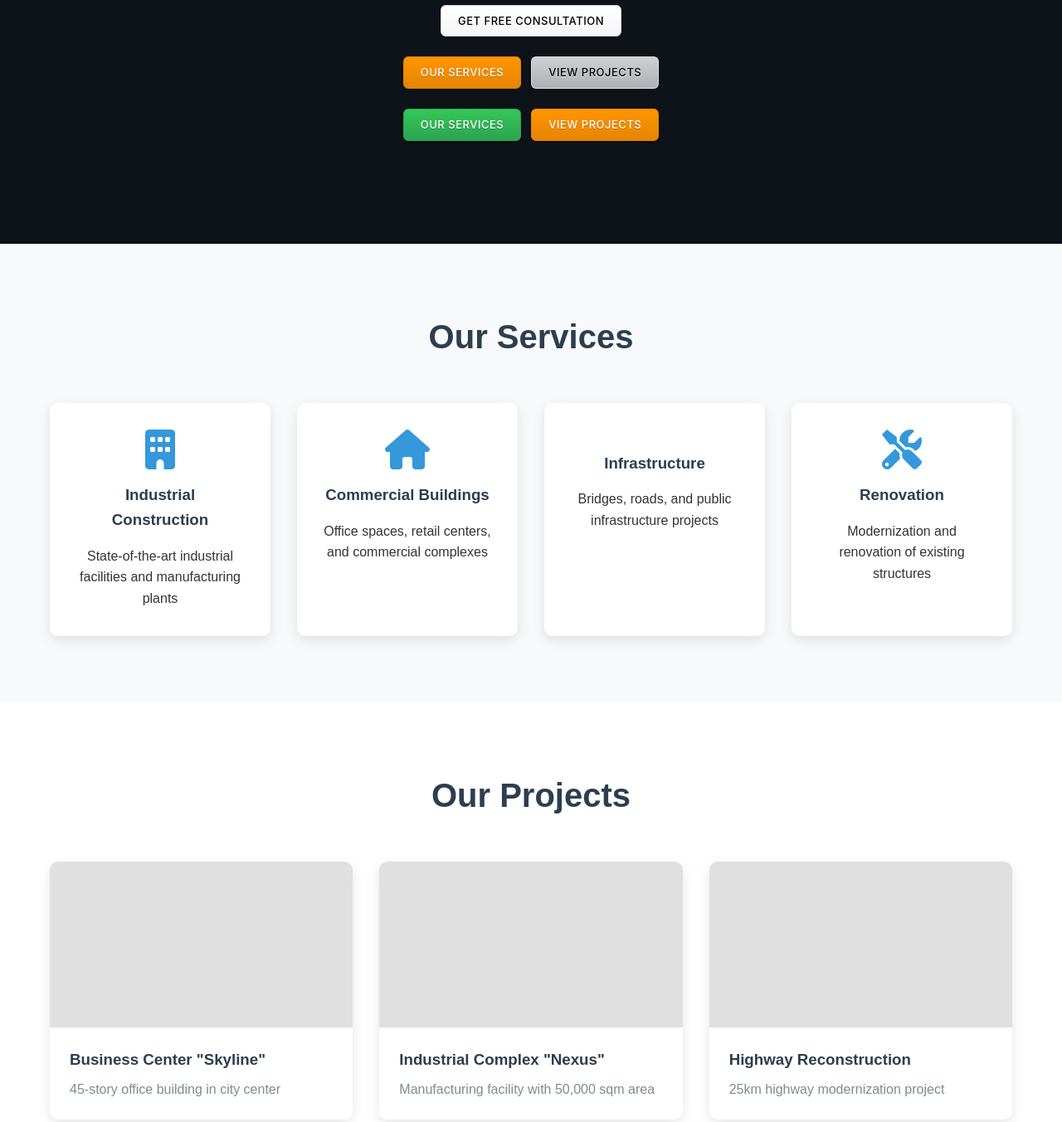
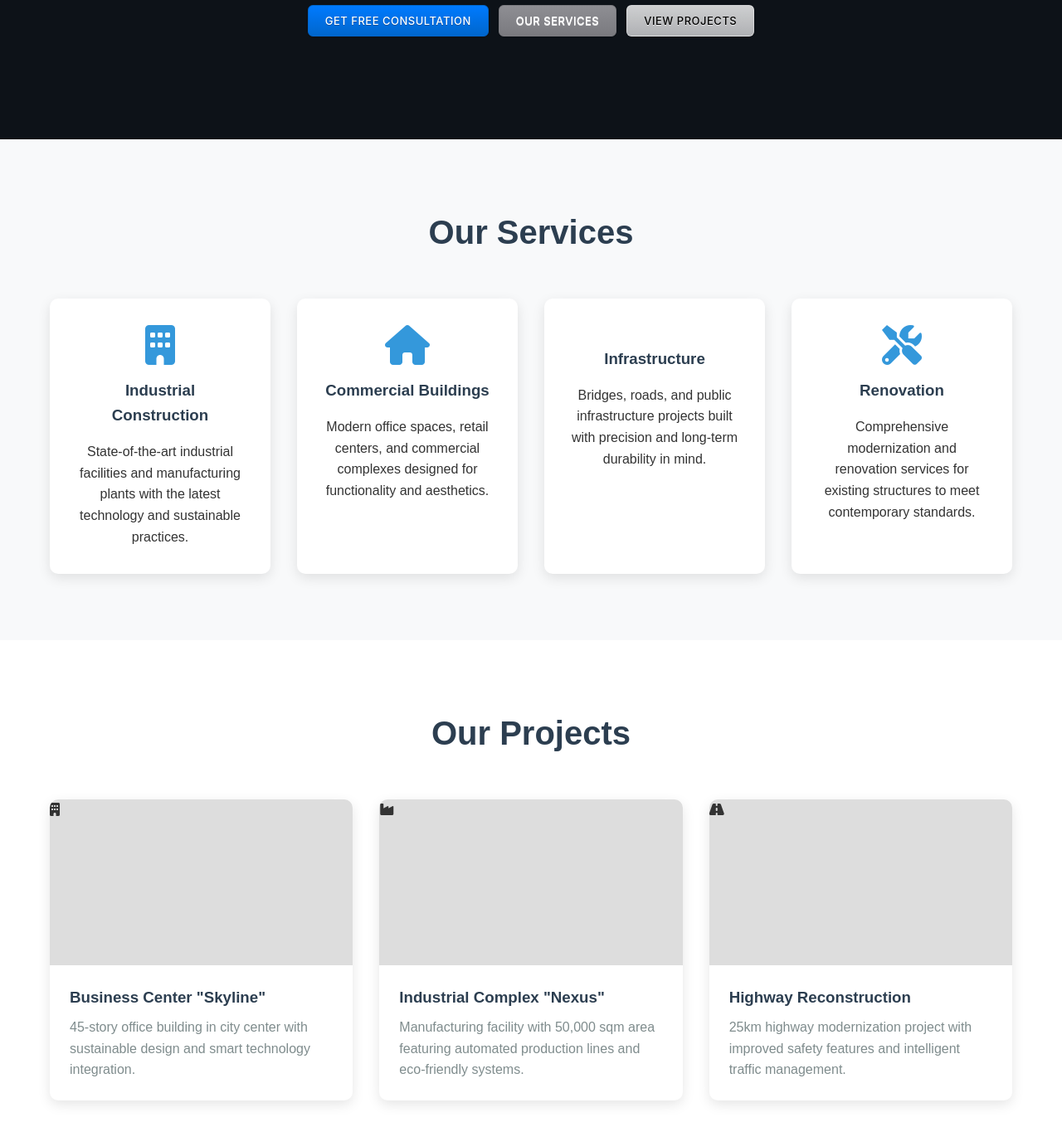
Before and after one commit to HubGitAi/my-portfolio, a plain HTML site: page index.html in a window 1280 px wide. Shown: the part 380-1733 px from the top of the page at 83% size. Drawn offline with Linux system fonts and the light colour scheme.

Commit message:
Update index.html

```diff
--- a/index.html
+++ b/index.html
@@ -31,42 +31,40 @@
         <div class="container">
             <h1>Building Tomorrow's Infrastructure Today</h1>
             <p>Professional construction and engineering solutions for modern challenges</p>
-            <a href="#contact" class="btn">Get Free Consultation</a>
-        </div>
             <div class="button-group">
-        <a href="#services" class="btn btn-orange">Our Services</a>
+                <a href="#contact" class="btn btn-primary">Get Free Consultation</a>
+                <a href="#services" class="btn btn-gray">Our Services</a>
                 <a href="#projects" class="btn btn-glass">View Projects</a>
             </div>
-        <div class="button-group">
-    <a href="#services" class="btn btn-green">Our Services</a>
-    <a href="#projects" class="btn btn-orange">View Projects</a>
         </div>
     </section>
 
     <!-- Services Section -->
     <section id="services" class="services">
         <div class="container">
+            <div class="section-title">
                 <h2>Our Services</h2>
+            </div>
             <div class="services-grid">
                 <div class="service-card">
                     <i class="fas fa-building"></i>
                     <h3>Industrial Construction</h3>
-                    <p>State-of-the-art industrial facilities and manufacturing plants</p>
+                    <p>State-of-the-art industrial facilities and manufacturing plants with the latest technology and sustainable practices.</p>
                 </div>
                 <div class="service-card">
                     <i class="fas fa-home"></i>
                     <h3>Commercial Buildings</h3>
-                    <p>Office spaces, retail centers, and commercial complexes</p>
+                    <p>Modern office spaces, retail centers, and commercial complexes designed for functionality and aesthetics.</p>
                 </div>
                 <div class="service-card">
                     <i class="fas fa-bridge"></i>
                     <h3>Infrastructure</h3>
-                    <p>Bridges, roads, and public infrastructure projects</p>
+                    <p>Bridges, roads, and public infrastructure projects built with precision and long-term durability in mind.</p>
                 </div>
                 <div class="service-card">
                     <i class="fas fa-tools"></i>
                     <h3>Renovation</h3>
-                    <p>Modernization and renovation of existing structures</p>
+                    <p>Comprehensive modernization and renovation services for existing structures to meet contemporary standards.</p>
                 </div>
             </div>
         </div>
@@ -75,22 +73,30 @@
     <!-- Projects Section -->
     <section id="projects" class="projects">
         <div class="container">
+            <div class="section-title">
                 <h2>Our Projects</h2>
+            </div>
             <div class="projects-grid">
                 <div class="project-card">
-                    <div class="project-image" style="background-color: #e0e0e0;"></div>
+                    <div class="project-image">
+                        <i class="fas fa-building"></i>
+                    </div>
                     <h3>Business Center "Skyline"</h3>
-                    <p>45-story office building in city center</p>
+                    <p>45-story office building in city center with sustainable design and smart technology integration.</p>
                 </div>
                 <div class="project-card">
-                    <div class="project-image" style="background-color: #e0e0e0;"></div>
+                    <div class="project-image">
+                        <i class="fas fa-industry"></i>
+                    </div>
                     <h3>Industrial Complex "Nexus"</h3>
-                    <p>Manufacturing facility with 50,000 sqm area</p>
+                    <p>Manufacturing facility with 50,000 sqm area featuring automated production lines and eco-friendly systems.</p>
                 </div>
                 <div class="project-card">
-                    <div class="project-image" style="background-color: #e0e0e0;"></div>
+                    <div class="project-image">
+                        <i class="fas fa-road"></i>
+                    </div>
                     <h3>Highway Reconstruction</h3>
-                    <p>25km highway modernization project</p>
+                    <p>25km highway modernization project with improved safety features and intelligent traffic management.</p>
                 </div>
             </div>
         </div>
@@ -132,7 +138,9 @@
     <!-- Contact Section -->
     <section id="contact" class="contact">
         <div class="container">
+            <div class="section-title">
                 <h2>Contact Us</h2>
+            </div>
             <div class="contact-content">
                 <div class="contact-info">
                     <h3>Get In Touch</h3>
@@ -144,7 +152,7 @@
                     <input type="text" placeholder="Your Name" required>
                     <input type="email" placeholder="Your Email" required>
                     <textarea placeholder="Your Message" rows="5" required></textarea>
-                    <button type="submit" class="btn btn-green">Send Message</button>
+                    <button type="submit" class="btn btn-primary">Send Message</button>
                 </form>
             </div>
         </div>
```
Lines whose indentation alone changed are shown as unchanged.
